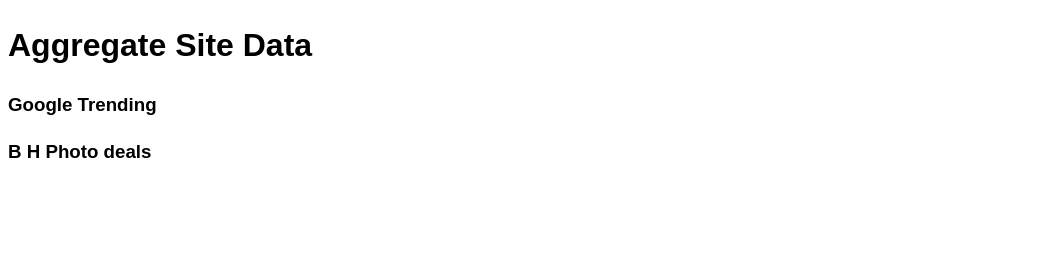
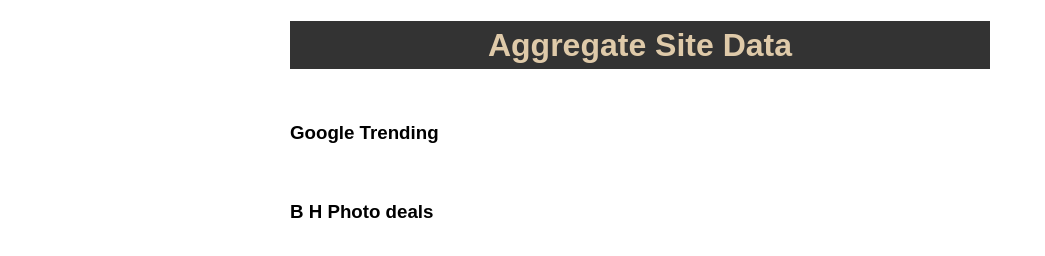
Before and after one commit to Binyomin-Cohen/SiteAggregator, a plain HTML site: page web/index.html in a window 1280 px wide. Shown: the whole page, without its empty margins (0-1045 px from the left). Drawn offline with Linux system fonts and the light colour scheme; no server answers.

Commit message:
more style

```diff
--- a/build/web/Style.css
+++ b/build/web/Style.css
@@ -1,8 +1,28 @@
+h1{
+    background-color: #333;
+    color:#DFCAA9;
+    text-align: center;
+}
+h3{
+    margin-top: 50px;
+}
 td{
     padding-bottom: 8px;
     padding-left: 20px;
 }
+
 body{
     font-family: sans-serif;
     line-height: 1.5;
+    width: 700px;
+    max-width: 100%;
+    margin:auto;
 }
+table{
+    background-color: #333;
+    color:lightgoldenrodyellow;
+    margin: auto;
+}
+.price{
+    color:lime;
+}
--- a/build/web/app.js
+++ b/build/web/app.js
@@ -35,6 +35,7 @@
      var row = document.createElement("tr");
      var td1 = document.createElement("td");
      var td2 = document.createElement("td");
+     td2.className = "price";
      td1.innerHTML = bh[j].description;
      td2.innerHTML = bh[j].price;
      row.appendChild(td1);
--- a/web/Style.css
+++ b/web/Style.css
@@ -1,8 +1,28 @@
+h1{
+    background-color: #333;
+    color:#DFCAA9;
+    text-align: center;
+}
+h3{
+    margin-top: 50px;
+}
 td{
     padding-bottom: 8px;
     padding-left: 20px;
 }
+
 body{
     font-family: sans-serif;
     line-height: 1.5;
+    width: 700px;
+    max-width: 100%;
+    margin:auto;
 }
+table{
+    background-color: #333;
+    color:lightgoldenrodyellow;
+    margin: auto;
+}
+.price{
+    color:lime;
+}
--- a/web/app.js
+++ b/web/app.js
@@ -35,6 +35,7 @@
      var row = document.createElement("tr");
      var td1 = document.createElement("td");
      var td2 = document.createElement("td");
+     td2.className = "price";
      td1.innerHTML = bh[j].description;
      td2.innerHTML = bh[j].price;
      row.appendChild(td1);
--- a/web/index.html
+++ b/web/index.html
@@ -6,7 +6,7 @@
 -->
 <html>
     <head>
-        <title>TODO supply a title</title>
+        <title>Aggregeate Site Info</title>
         <meta charset="UTF-8">
         <meta name="viewport" content="width=device-width, initial-scale=1.0">
         <link rel="stylesheet" href="Style.css">
```
Also changed, not shown: build/web/index.html (+1 -1 lines).
